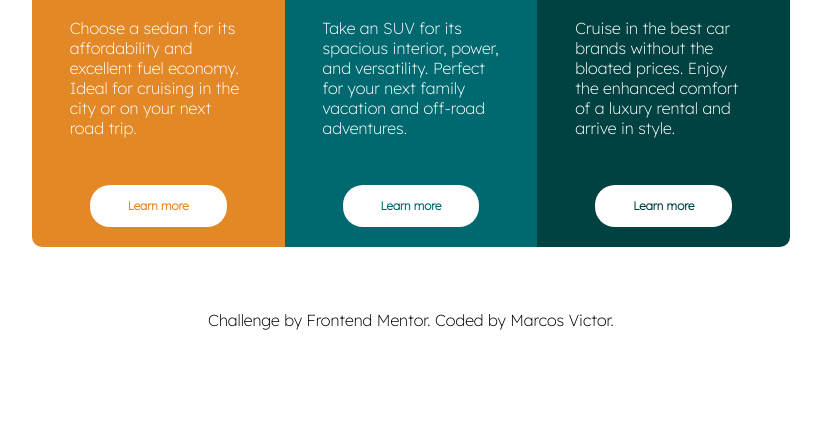
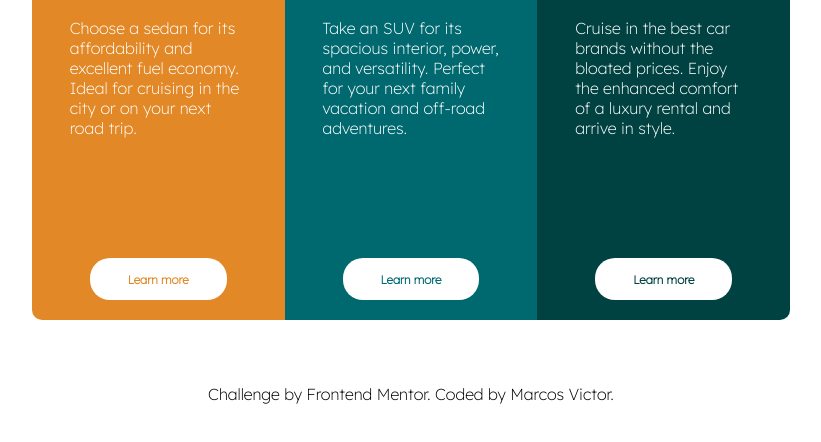
Before and after one commit to mvjeronimo/challengeProjectOne, a plain HTML site: page index.html in a window 1280 px wide. Shown: the part 208-650 px from the top of the page, without its empty margins (229-1050 px from the left). Drawn offline with Linux system fonts and the light colour scheme.

Commit message:
ajustado css bottom

```diff
--- a/styles.css
+++ b/styles.css
@@ -25,7 +25,7 @@ h1 {
 }
 
 p {
-    padding-bottom: 15%;
+    padding-bottom: 100px;
     font-family: 'Lexend Deca', sans-serif;
     color: white;
 }
```
